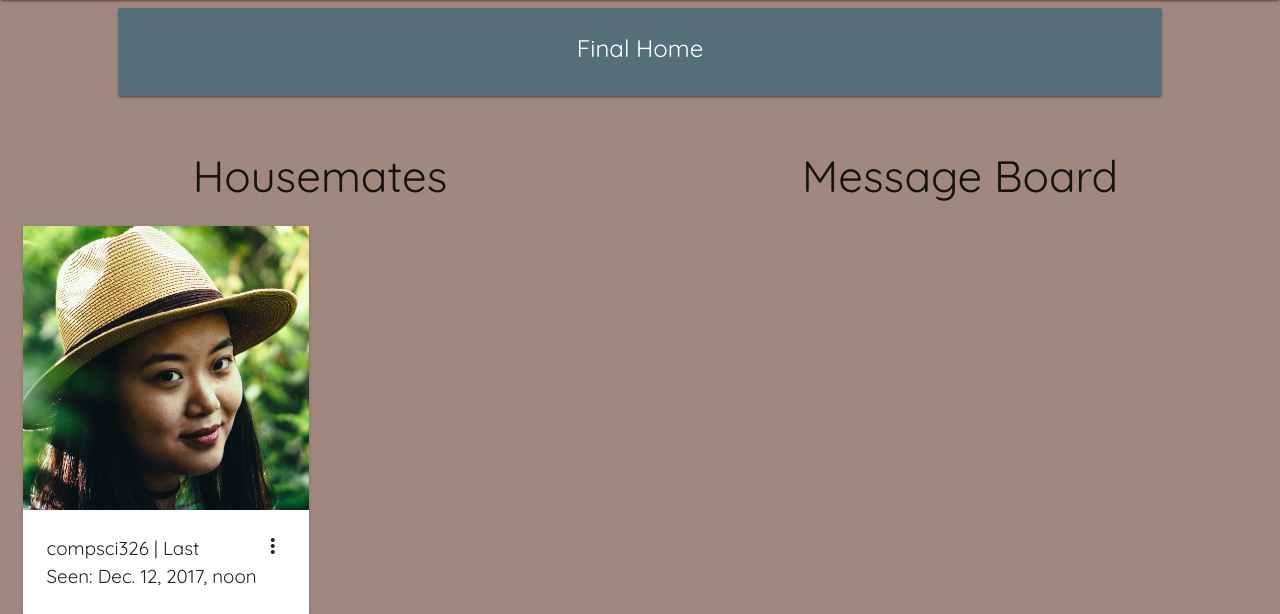
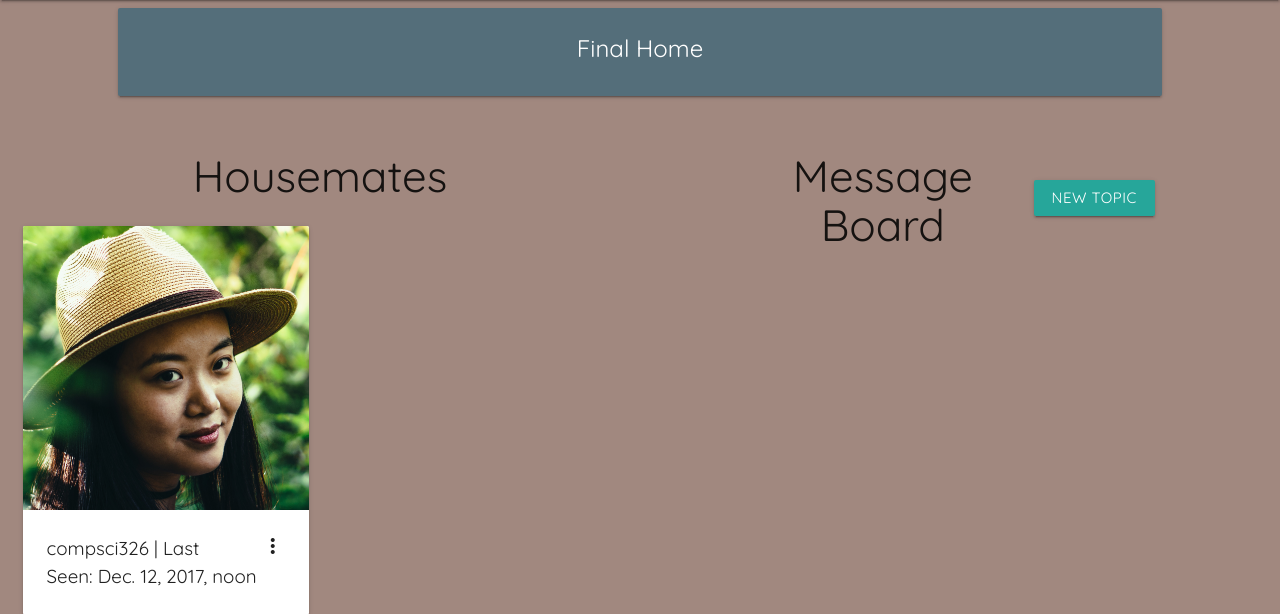
Before and after one commit to onocy/clean-slate, a Django app: page / in a window 1280 px wide. Shown: the part 64-678 px from the top of the page. Run offline with Django 3.2, Linux system fonts and the light colour scheme; a user stored in the database is signed in; data comes from the database, SQL or seed files in the repository; both versions use the stored data as it was after the commit; parts of the project's set-up code (start-up, migrations or seed data) failed here and were passed over; some libraries are stand-ins or nearby versions.

Commit message:
Functional creation and editting of topics

```diff
--- a/cleanslate/cleanslate/urls.py
+++ b/cleanslate/cleanslate/urls.py
@@ -19,7 +19,7 @@ from django.conf.urls import include
 from django.views.generic import RedirectView
 from django.conf import settings
 from django.conf.urls.static import static
-from doma.views import home, profile, calendar, reminders, finance, edit_chore_deadline, create_chore, delete_chore, edit_user_profile, create_user, edit_user, create_home
+from doma.views import home, profile, calendar, reminders, finance, edit_chore_deadline, create_chore, delete_chore, edit_user_profile, create_user, edit_user, create_home, create_topic, edit_topic
 
 urlpatterns = [
     url(r'^$', home, name='doma/login/'),
@@ -33,9 +33,11 @@ urlpatterns = [
     url(r'^doma/chore/(?P<pk>[-\w]+)/edit/$', edit_chore_deadline, name = 'edit-chore-deadline'),
     url(r'^doma/chore/create/$', create_chore, name = 'create-chore'),
     url(r'^doma/chore/(?P<pk>[-\w]+)/delete/$', delete_chore, name = 'delete-chore'),
-    url(r'^doma/user/create/$', create_user, name = 'create-user'),
+    url(r'^doma/user/create/$', create_user, name='create-user'),
     url(r'^doma/user/(?P<pk>[-\w]+)/edit/$', edit_user, name='edit-user'),
-    url(r'^doma/home/create/$', create_home, name = 'create-home'),
+    url(r'^doma/home/create/$', create_home, name='create-home'),
+    url(r'^doma/topic/create/$', create_topic, name='create-topic'),
+    url(r'^doma/topic/(?P<pk>[-\w]+)/edit/$', edit_topic, name='edit-topic'),
 ]
 
 urlpatterns += [
--- a/cleanslate/doma/models.py
+++ b/cleanslate/doma/models.py
@@ -72,7 +72,7 @@ class Topic(models.Model):
     content = models.CharField(max_length=500, blank= True)
     forum = models.ForeignKey('Forum', on_delete=models.CASCADE, null=False, related_name='topics')
     created_by = models.ForeignKey('Profile', on_delete=models.SET_NULL, null=True)
-    created_on = models.DateField()
+    created_on = models.DateTimeField()
 
     def __str__(self):
         return 'Topic: %s' % self.title
--- a/cleanslate/doma/templates/home.html
+++ b/cleanslate/doma/templates/home.html
@@ -48,19 +48,33 @@
         {% endfor %}
       </div>
       <div class="col s6">
-        <h3 class="center-align">Message Board</h3>
+        <div class="row valign-wrapper">
+          <div class="col s6">
+            <h3 class="center-align">Message Board</h3>
+          </div>
+          <div class="col s3 pull-s2">
+            <a href="{% url 'create-topic' %}">
+              <button class="btn waves-effect waves-light col s11 offset-s1">New Topic
+                <i class="material-icons right">insert_drive_file</i>
+              </button>
+            </a>
+          </div>
+        </div>
         {% for topic in message_board.topics.all %}
           <div class="row">
             <div class="col s10 pull-s1 push-s1">
               <div class="card">
                 <div class="card-content activator">
-                  <i class="material-icons right">more_vert</i>
+                  <i class="material-icons right">arrow_drop_up</i>
+                  <a href="{% url 'edit-topic' topic.id %}">
+                    <i class="material-icons right">edit</i>
+                  </a>
                   <p class="card-title grey-text text-darken-4">{{ topic.title }}</p>
                 </div>
                 <div class="card-reveal">
                   <span class="card-title grey-text text-darken-4">
                   <i class="material-icons right">close</i></span>
-                  <p>{{ topic.content }}</p>
+                  <p>{{ topic.content|safe }}</p>
                 </div>
               </div>
             </div>
--- a/cleanslate/doma/views.py
+++ b/cleanslate/doma/views.py
@@ -3,12 +3,13 @@ from django.contrib.auth.mixins import LoginRequiredMixin
 from django.shortcuts import render, get_object_or_404, redirect
 from django.http import HttpResponse, HttpResponseRedirect
 from django.core.urlresolvers import reverse
-from .forms import EditProfileForm, EditChoreForm, CreateChoreForm, CreateUserForm, CreateHomeForm, EditUserForm
+from .forms import EditProfileForm, EditChoreForm, CreateChoreForm, CreateUserForm, CreateHomeForm, EditUserForm, CreateTopicForm, EditTopicForm
 from doma.models import User, Profile, Home, Review, Forum, Post, Topic, Village, Transaction, Chore, Reminder, Event
 from django.forms.models import model_to_dict
 from django.contrib import messages
 from django.contrib.auth import update_session_auth_hash
 from django.db import IntegrityError
+from django.utils import timezone
 import datetime
 
 @login_required
@@ -255,3 +256,41 @@ def create_home(request):
     else:
         form = CreateHomeForm()
     return render(request, 'form.html', {'form': form})
+
+@login_required
+def create_topic(request):
+    if request.method == 'POST':
+        form = CreateTopicForm(request.POST)
+        if form.is_valid():
+            new_topic = Topic.objects.create(
+                title = form.cleaned_data['title'],
+                content = form.cleaned_data['content'],
+                forum = request.user.profile.home.forum,
+                created_by = request.user.profile,
+                created_on = timezone.now()
+            )
+            new_topic.save()
+            messages.success(request, 'You successfully created a new topic.')
+            return HttpResponseRedirect(reverse(home))
+        else:
+            messages.error(request, 'Please correct the errors in the form.')
+    else:
+        form = CreateTopicForm()
+    return render(request, 'form.html', {'form': form})
+
+@login_required
+def edit_topic(request, pk):
+    updated_topic = Topic.objects.filter(pk = pk)[0]
+    if request.method == 'POST':
+        form = EditTopicForm(request.POST)
+        if form.is_valid():
+            updated_topic.title = form.cleaned_data['title']
+            updated_topic.content = form.cleaned_data['content']
+            updated_topic.save()
+            messages.success(request, 'You successfully updated the topic.')
+            return HttpResponseRedirect(reverse(home))
+        else:
+            messages.error(request, 'Please correct the errors in the form.')
+    else:
+        form = EditTopicForm(initial = model_to_dict(updated_topic))
+    return render(request, 'form.html', {'form': form})
```
Also changed, not shown: cleanslate/doma/forms.py (+8 -0 lines), cleanslate/db.sqlite3.
